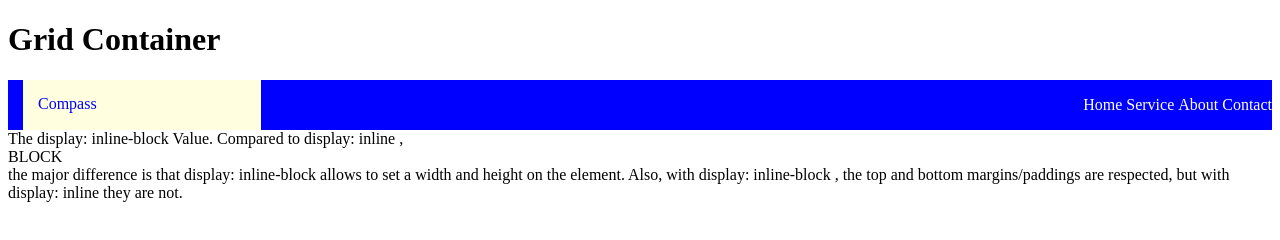
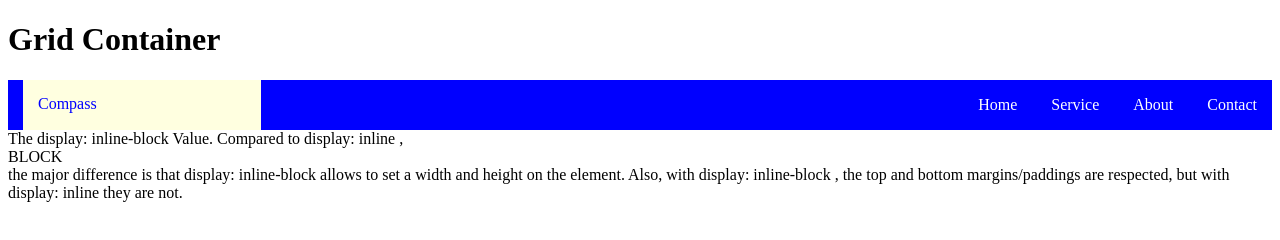
Before and after one commit to david2014shams/css-layouts, a website: page index.html in a window 1280 px wide. Drawn offline with Linux system fonts and the light colour scheme; a web font is replaced by a local one.

Commit message:
make menu items look apart

```diff
--- a/css/main.css
+++ b/css/main.css
@@ -13,6 +13,9 @@ ul {
 }
 li {
     display: inline;
+}
+li > a {
+    padding: 15px;
 }
 header {
     background-color: blue;
```
